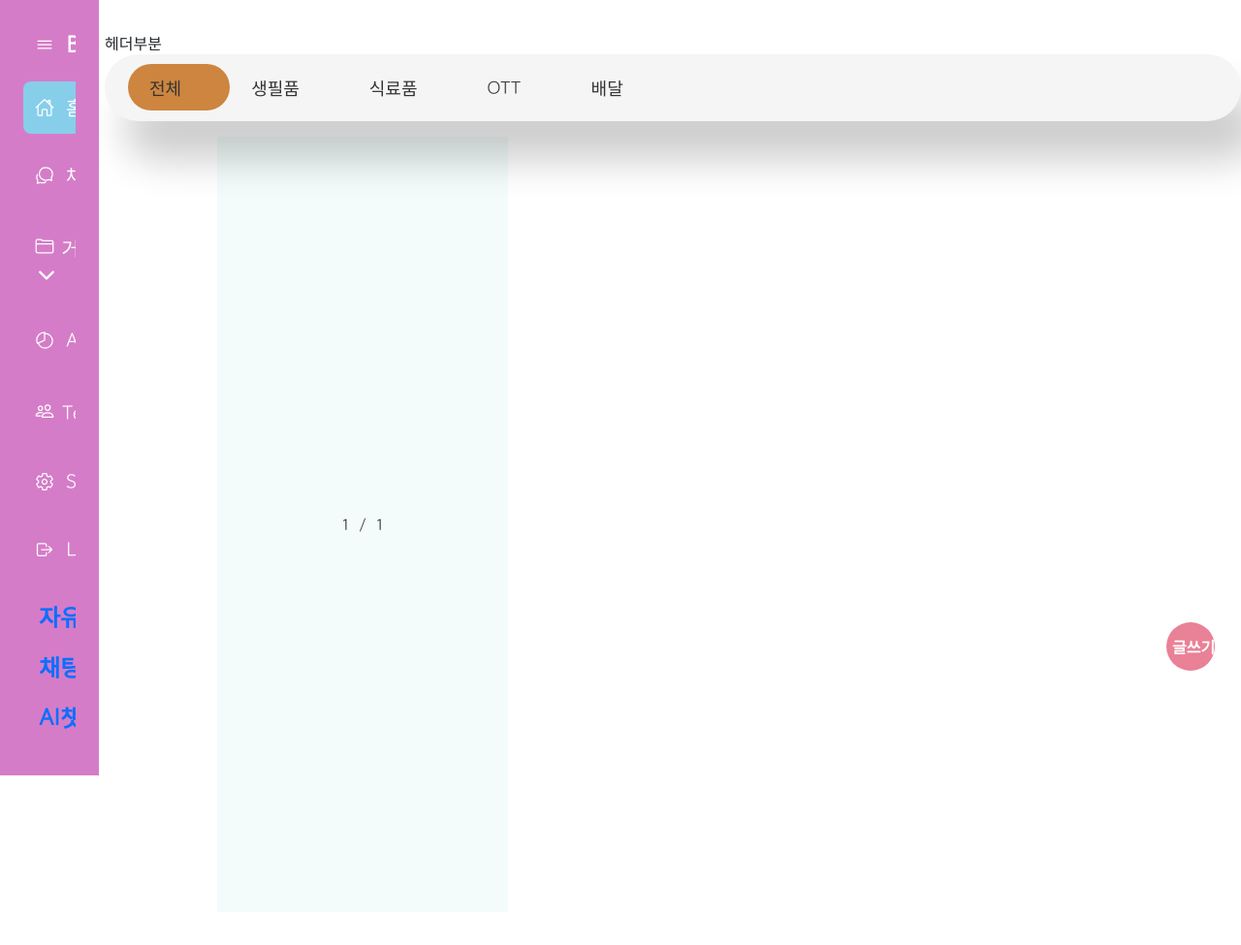
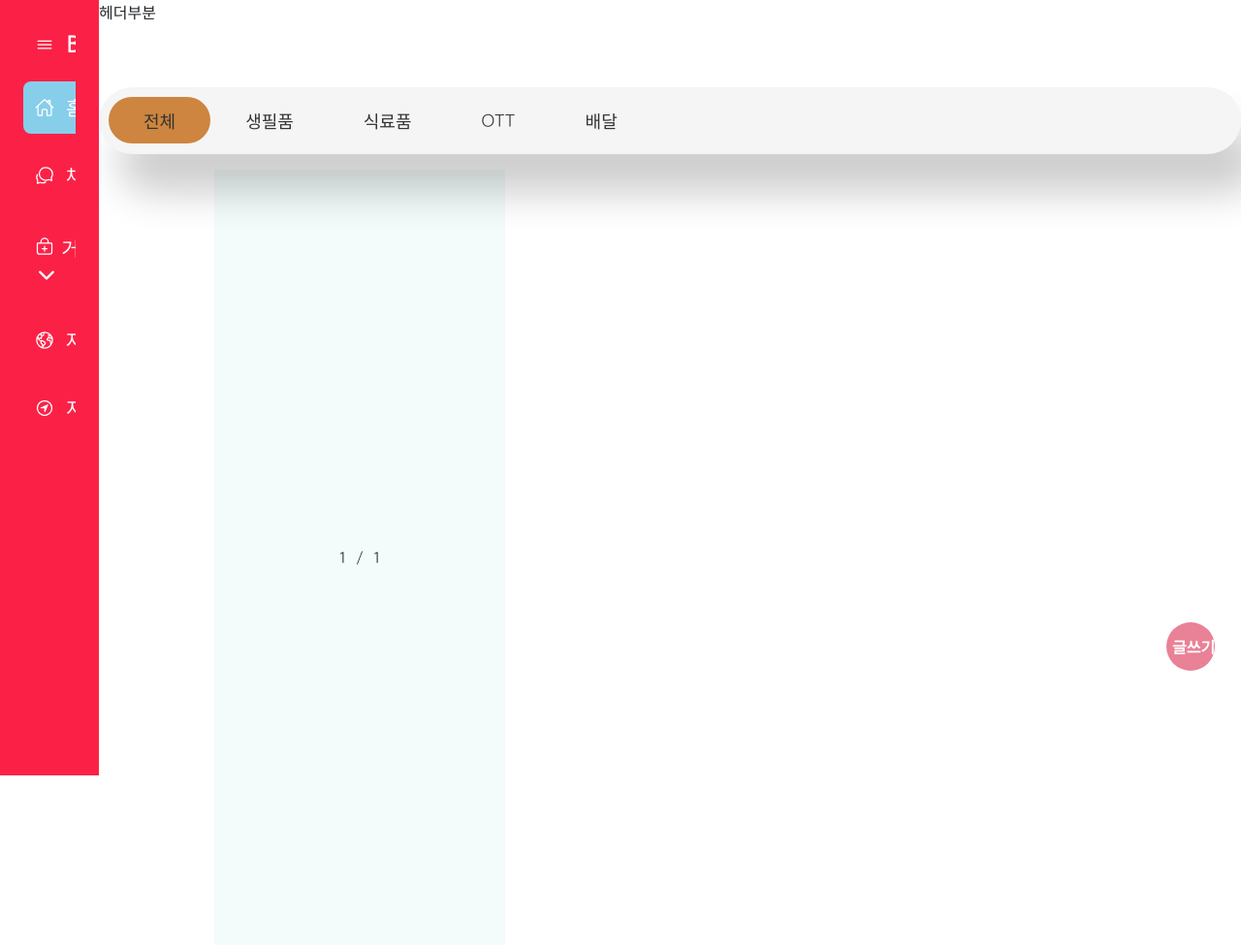
Before and after one commit to 21720819/BT, a Django app: page /buy/ in a window 1280 px wide. Shown: the whole page at 97% size. Before the commit the page ends 800 px from the top, so only its background shows below. Run offline with Django 4.2, Linux system fonts and the light colour scheme; data that the repository does not hold is empty; some libraries are stand-ins or nearby versions.

Commit message:
김재현 0910

```diff
--- a/static/style.css
+++ b/static/style.css
@@ -370,7 +370,7 @@
 body {
  position: relative;
  margin: 0;
- padding: 2rem 0 0 6.75rem;
+ padding: 0 0 0 var(--nav--width);
  font-family: var(--body-font);
  font-size: var(--normal-font-size);
  transition: .5s;
@@ -397,7 +397,7 @@ h1 {
  left: 0;
  width: var(--nav--width);
  height: 100vh;
- background-color: var(--bg-color);
+ background-color: #FB2146;
  color: var(--white-color);
  padding: 1.5rem 1.5rem 2rem;
  transition: .5s;
--- a/templates/nav.html
+++ b/templates/nav.html
@@ -17,7 +17,7 @@
 </head>
 
 <body class="font_change">
-    <header>
+    <header style="height: 90px; margin: 0;">
         헤더부분
     </header>
 
@@ -26,87 +26,61 @@
             <div>
                 <div class="nav__brand">
                     <ion-icon name="menu-outline" class="nav__toggle" id="nav-toggle"></ion-icon>
-                    <a href="#" class="nav__logo">BuyTogether</a>
+                    <a href="{% url 'home' %}" class="nav__logo">BuyTogether</a>
                 </div>
                 <div class="nav__list">
-                    <a href="#" class="nav__link active">
+                    <a href="{% url 'home' %}" class="nav__link active">
                         <ion-icon name="home-outline" class="nav__icon"></ion-icon>
                         <span class="nav_name">홈</span>
                     </a>
-                    <a href="#" class="nav__link">
+                    <a href="{% url 'chatHome' %}" class="nav__link">
                         <ion-icon name="chatbubbles-outline" class="nav__icon"></ion-icon>
                         <span class="nav_name">채팅</span>
                     </a>
 
-                    <div href="#" class="nav__link showCollapse">
-                        <ion-icon name="folder-outline" class="nav__icon"></ion-icon>
+                    <div href="{% url 'buyHome' %}" class="nav__link showCollapse">
+                        <ion-icon name="bag-add-outline" class="nav__icon"></ion-icon>
                         <span class="nav_name">거래게시판</span>
 
                         <ion-icon name="chevron-down-outline" class="collapse__link"></ion-icon>
 
                         <ul class="collapse__menu">
-                            <a href="#" class="collapse__sublink">Data</a>
-                            <a href="#" class="collapse__sublink">Group</a>
-                            <a href="#" class="collapse__sublink">Members</a>
+                            <a href="#" class="collapse__sublink">과일</a>
+                            <a href="#" class="collapse__sublink">채소</a>
+                            <a href="#" class="collapse__sublink">생선</a>
+                            <a href="#" class="collapse__sublink">고기</a>
+                            <a href="#" class="collapse__sublink">생필품</a>
+                            <a href="#" class="collapse__sublink">OTT</a>
+                            <a href="#" class="collapse__sublink">배달</a>
                         </ul>
                     </div>
 
-                    <a href="#" class="nav__link">
-                        <ion-icon name="pie-chart-outline" class="nav__icon"></ion-icon>
-                        <span class="nav_name">Analytics</span>
+                    <a href="{% url 'freeHome' %}" class="nav__link">
+                        <ion-icon name="earth-outline" class="nav__icon"></ion-icon>
+                        <span class="nav_name">자유게시판</span>
                     </a>
 
-                    <div href="#" class="nav__link showCollapse">
-                        <ion-icon name="people-outline" class="nav__icon"></ion-icon>
-                        <span class="nav_name">Team</span>
+                    <a href="{% url 'map' %}" class="nav__link">
+                        <ion-icon name="navigate-circle-outline" class="nav__icon"></ion-icon>
+                        <span class="nav_name">지도</span>
+                    </a>
 
-                        <ion-icon name="chevron-down-outline" class="collapse__link"></ion-icon>
-
-                        <ul class="collapse__menu">
-                            <a href="#" class="collapse__sublink">Data</a>
-                            <a href="#" class="collapse__sublink">Group</a>
-                            <a href="#" class="collapse__sublink">Members</a>
-                        </ul>
-
-                    </div>
-
-                    <a href="#" class="nav__link">
-                        <ion-icon name="settings-outline" class="nav__icon"></ion-icon>
-                        <span class="nav_name">Settings</span>
+                    {% if user.is_authenticated %}
+                    <a class="nav-link" href="{% url 'profileHome' user.username %}">
+                        <ion-icon name="person-circle-outline" class="nav__icon"></ion-icon>
                     </a>
+                    {% else %}
+                    <a class="nav-link" href="{% url 'login' %}">
+                        <ion-icon name="login-outline" class="nav__icon"></ion-icon>
+                    </a>
+                    {% endif %}
                 </div>
-                <a href="#" class="nav__link">
-                    <ion-icon name="log-out-outline" class="nav__icon"></ion-icon>
-                    <span class="nav_name">Log out</span>
-                </a>
-
-                    </li>
-                    <li class="nav-item">
-                        <a class="nav-link nav_change_color fw-bold" href="{% url 'freeHome' %}">자유게시판</a>
-                    </li>
-                    <li class="nav-item">
-                        <a class="nav-link nav_change_color fw-bold" href="{% url 'chatHome' %}">채팅 </a>
-                    </li>
-                    <li class="nav-item">
-                        <a class="nav-link nav_change_color fw-bold" href="{# url 'AIhome' #}">AI챗봇</a>
-                    </li>
-                    <li class="nav-item">
-                        <a class="nav-link nav_change_color fw-bold" href="{% url 'map' %}">지도</a>
-                    </li>
-                    <li class="nav-item">
-                    {% if user.is_authenticated %}
-                    <a class="nav-link nav_change_color fw-bold" href="{% url 'profileHome' user.username %}">{{user.username}}</a>
-                    {% else %}
-                    <a class="nav-link nav_change_color fw-bold" href="{% url 'login' %}">로그인</a>
-                    {% endif %}
-                    </li>
-                </ul>
             </div>
         </nav>
     </div>
 
     <!-- 내용이 들어가는 공간 -->
-    <div>
+    <div id="content_container">
         {% block content %}
         {% endblock %}
     </div>
```
